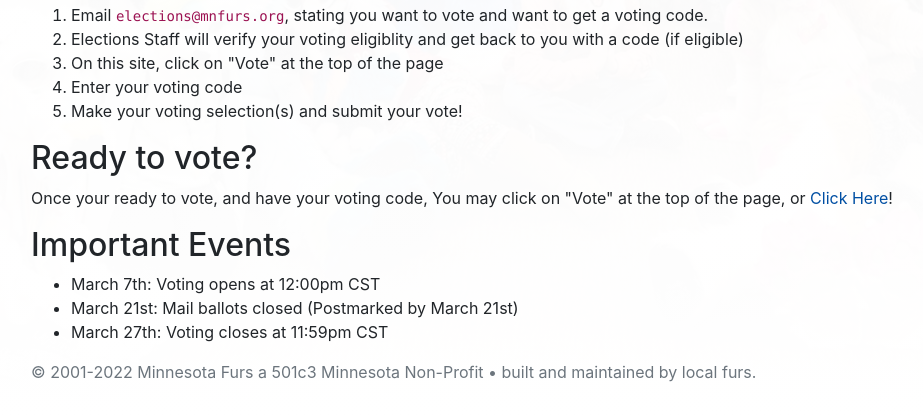
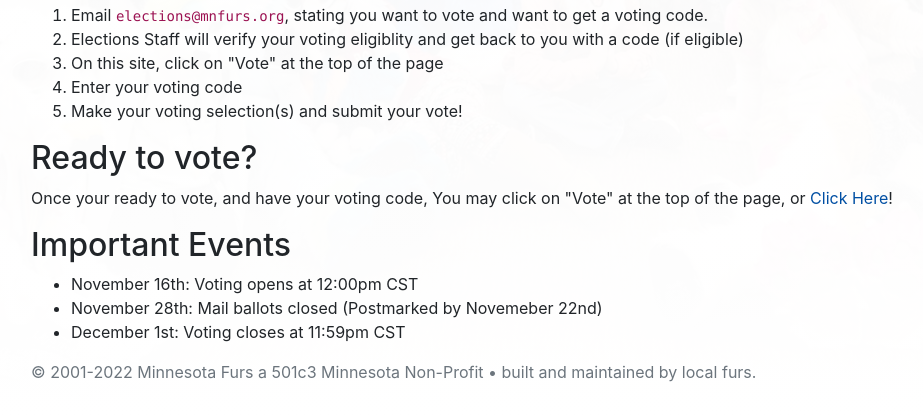
Before and after one commit to drraccoony/501cVote, a PHP site: page / in a window 1280 px wide. Shown: the part 564-984 px from the top of the page, without its empty margins (54-977 px from the left). Run offline with PHP 8.4, Linux system fonts and the light colour scheme.

Commit message:
Update nav to include latest links

```diff
--- a/includes/nav.php
+++ b/includes/nav.php
@@ -10,7 +10,7 @@
         <a class="nav-link" href="index.php">Home</a>
       </li>-->
       <li class="nav-item">
-        <a class="nav-link" href="https://www.mnfurs.org/forums/forum/mnfurs-forums/mnfurs-2021-elections-forum/meet-the-candidates/">Candidates</a>
+        <a class="nav-link" href="https://www.mnfurs.org/forums/forum/mnfurs-forums/minnesota-furs-2022-fall-elections-forum/meet-the-candidates/">Candidates</a>
       </li>
       <!--<li class="nav-item">
         <a class="nav-link disabled" href="register.php">Register</a>
--- a/index.php
+++ b/index.php
@@ -40,9 +40,9 @@
 
     <h2>Important Events</h2>
     <ul>
-      <li>March 7th: Voting opens at 12:00pm CST</li>
-      <li>March 21st: Mail ballots closed (Postmarked by March 21st)</li>
-      <li>March 27th: Voting closes at 11:59pm CST</li>
+      <li>November 16th: Voting opens at 12:00pm CST</li>
+      <li>November 28th: Mail ballots closed (Postmarked by Novemeber 22nd)</li>
+      <li>December 1st: Voting closes at 11:59pm CST</li>
     </ul>
   </div>
   <!--<div class="container">
```
